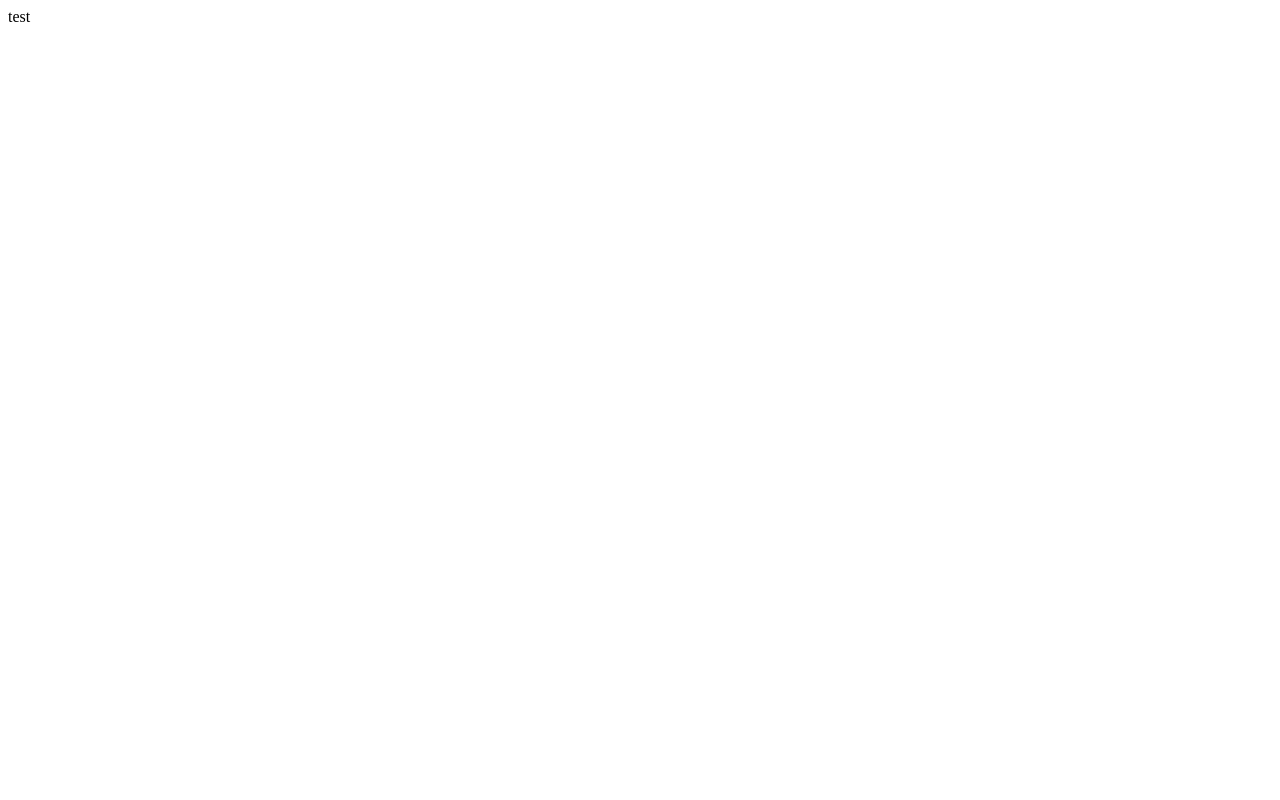
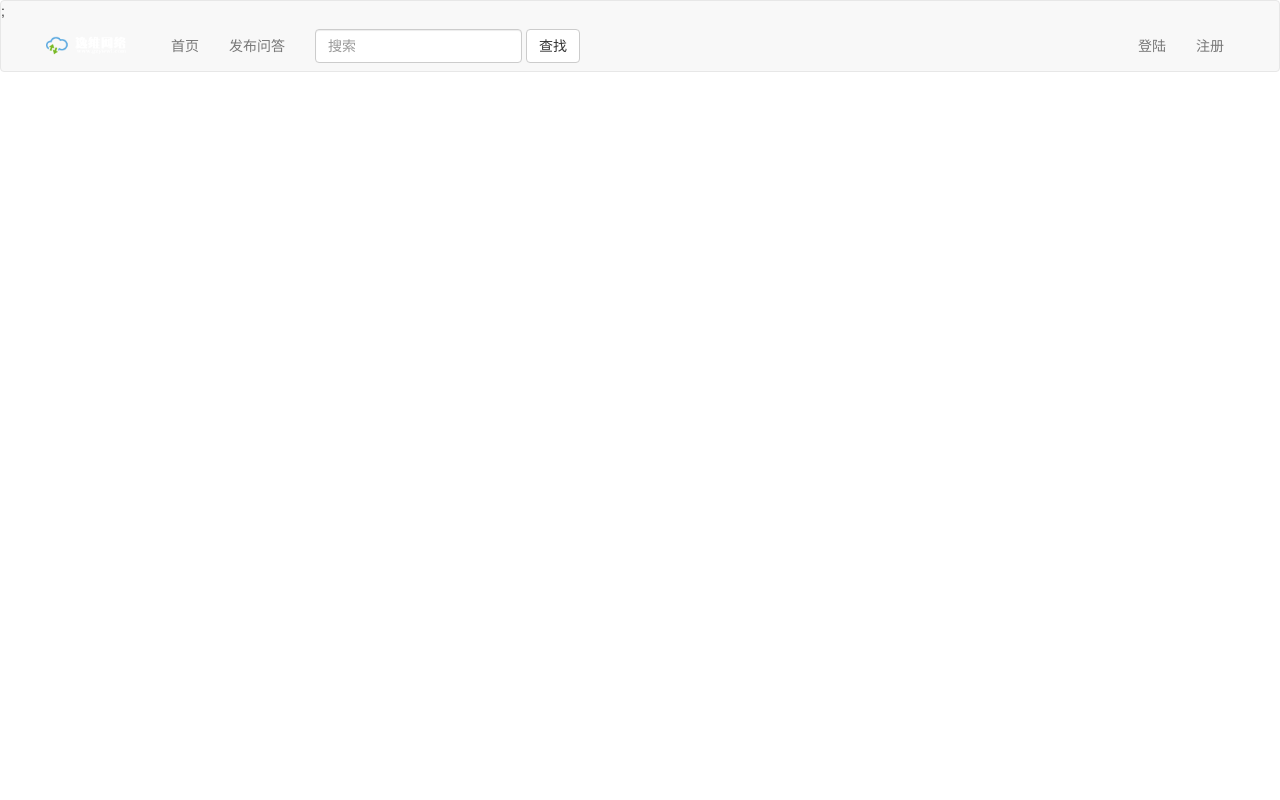
Before and after one commit to zorelu/learn, a Flask app: page / in a window 1280 px wide. Before the commit the page is almost empty. Run offline with Flask 2, Linux system fonts and the light colour scheme.

Commit message:
blog day 2.5

```diff
--- a/blog/blog.py
+++ b/blog/blog.py
@@ -1,4 +1,4 @@
-from flask import Flask
+from flask import Flask,render_template
 import config
 
 app = Flask(__name__)
@@ -8,7 +8,7 @@ app.config.from_object(config)
 def index():
     # remove the username from the session if it's there
 
-    return 'test'
+    return render_template('index.html')
 
 
 app.run(host='127.0.0.1')
--- /dev/null
+++ b/blog/static/css/index.css
@@ -0,0 +1,10 @@
+.logo{
+    width : 100px;
+}
+
+.container-fluid {
+  padding-right: 40px;
+  padding-left: 40px;
+  margin-right: auto;
+  margin-left: auto;
+}s
--- a/blog/templates/index.html
+++ b/blog/templates/index.html
@@ -4,6 +4,7 @@
     <meta charset="UTF-8">
     <title>test</title>
     <link rel="stylesheet" href="https://cdn.jsdelivr.net/npm/bootstrap@3.3.7/dist/css/bootstrap.min.css" integrity="sha384-BVYiiSIFeK1dGmJRAkycuHAHRg32OmUcww7on3RYdg4Va+PmSTsz/K68vbdEjh4u" crossorigin="anonymous">
+    <link rel="stylesheet" href="{{url_for('static',filename='css/index.css')}}">
     <script>https://cdn.bootcss.com/jquery/3.3.1/jquery.min.js</script>
     <script src="https://cdn.jsdelivr.net/npm/bootstrap@3.3.7/dist/js/bootstrap.min.js" integrity="sha384-Tc5IQib027qvyjSMfHjOMaLkfuWVxZxUPnCJA7l2mCWNIpG9mGCD8wGNIcPD7Txa" crossorigin="anonymous"></script>
 </head>
@@ -18,46 +19,28 @@
         <span class="icon-bar"></span>
         <span class="icon-bar"></span>
       </button>
-      <a class="navbar-brand" href="#">logo</a>
+      <a class="navbar-brand" href="#">
+        <img class="logo" src="{{url_for('static',filename='images/logo.png')}}" alt="">
+      </a>
 
     </div>
 
     <!-- Collect the nav links, forms, and other content for toggling -->
     <div class="collapse navbar-collapse" id="bs-example-navbar-collapse-1">
       <ul class="nav navbar-nav">
+        <li><a href="#">首页</a></li>
+        <li><a href="#">发布问答</a></li>
 
-        <li><a href="#">Link</a></li>
-        <li class="dropdown">
-          <a href="#" class="dropdown-toggle" data-toggle="dropdown" role="button" aria-haspopup="true" aria-expanded="false">Dropdown <span class="caret"></span></a>
-          <ul class="dropdown-menu">
-            <li><a href="#">Action</a></li>
-            <li><a href="#">Another action</a></li>
-            <li><a href="#">Something else here</a></li>
-            <li role="separator" class="divider"></li>
-            <li><a href="#">Separated link</a></li>
-            <li role="separator" class="divider"></li>
-            <li><a href="#">One more separated link</a></li>
-          </ul>
-        </li>
       </ul>
       <form class="navbar-form navbar-left">
         <div class="form-group">
-          <input type="text" class="form-control" placeholder="Search">
+          <input type="text" class="form-control" placeholder="搜索">
         </div>
-        <button type="submit" class="btn btn-default">Submit</button>
+        <button type="submit" class="btn btn-default">查找</button>
       </form>
       <ul class="nav navbar-nav navbar-right">
-        <li><a href="#">Link</a></li>
-        <li class="dropdown">
-          <a href="#" class="dropdown-toggle" data-toggle="dropdown" role="button" aria-haspopup="true" aria-expanded="false">Dropdown <span class="caret"></span></a>
-          <ul class="dropdown-menu">
-            <li><a href="#">Action</a></li>
-            <li><a href="#">Another action</a></li>
-            <li><a href="#">Something else here</a></li>
-            <li role="separator" class="divider"></li>
-            <li><a href="#">Separated link</a></li>
-          </ul>
-        </li>
+        <li><a href="#">登陆</a></li>
+        <li><a href="#">注册</a></li>
       </ul>
     </div><!-- /.navbar-collapse -->
   </div><!-- /.container-fluid -->
```
Also changed, not shown: blog/templates/login.html (added, +10 -0 lines).
